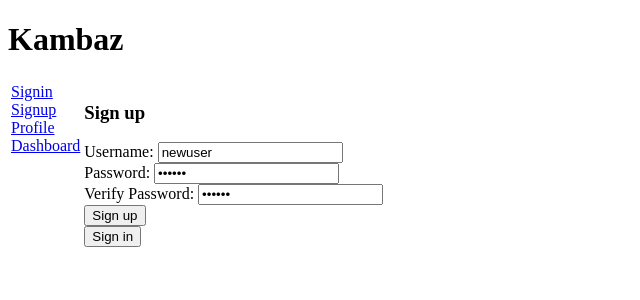
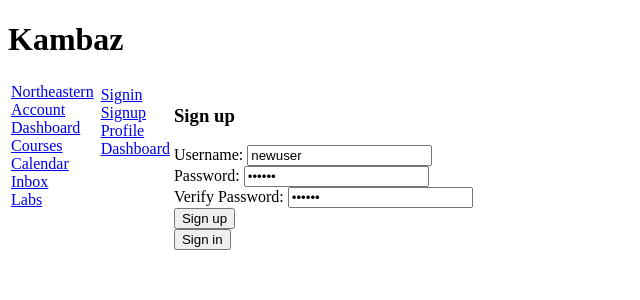
Before and after one commit to xilu56/kambaz-react-web-app-cs5610-sm25, a React app: page /#/Kambaz/Account/Signup in a window 1280 px wide. Shown: the top 300 px of the page, without its empty margins (0-640 px from the left). Built offline with nearby package versions, Linux system fonts and the light colour scheme; the HTML template or start-up script is replaced by a standard one.

Commit message:
Kambaz - Navigation Sidebar - Link to NEU, Navigation Sidebar - Link to Account, Navigation Sidebar - Link to Dashboard

```diff
--- /dev/null
+++ b/src/Kambaz/Navigation.tsx
@@ -0,0 +1,14 @@
+import { Link } from "react-router-dom";
+export default function KambazNavigation() {
+  return (
+    <div id="wd-kambaz-navigation">
+      <a href="https://www.northeastern.edu/" id="wd-neu-link" target="_blank">Northeastern</a><br/>
+      <Link to="/Kambaz/Account" id="wd-account-link">Account</Link><br/>
+      <Link to="/Kambaz/Dashboard" id="wd-dashboard-link">Dashboard</Link><br/>
+      <Link to="/Kambaz/Dashboard" id="wd-course-link">Courses</Link><br/>
+      <Link to="/Kambaz/Calendar" id="wd-calendar-link">Calendar</Link><br/>
+      <Link to="/Kambaz/Inbox" id="wd-inbox-link">Inbox</Link><br/>
+      <Link to="/Labs" id="wd-labs-link">Labs</Link><br/>
+    </div>
+  );
+}
--- a/src/Kambaz/index.tsx
+++ b/src/Kambaz/index.tsx
@@ -1,15 +1,28 @@
 import { Routes, Route, Navigate } from "react-router";
 import Account from "./Account";
 import Dashboard from "./Dashboard";
+import KambazNavigation from "./Navigation";
+
 export default function Kambaz() {
   return (
     <div id="wd-kambaz">
       <h1>Kambaz</h1>
-      <Routes>
-        <Route path="/" element={<Navigate to="Account" />} />
-        <Route path="/Account/*" element={<Account />} />
-        <Route path="/Dashboard" element={<Dashboard />} />
-      </Routes>
+      <table>
+        <tbody>
+          <tr>
+            <td valign="top">
+              <KambazNavigation />
+            </td>
+            <td valign="top">
+              <Routes>
+                <Route path="/" element={<Navigate to="Account" />} />
+                <Route path="/Account/*" element={<Account />} />
+                <Route path="/Dashboard" element={<Dashboard />} />
+              </Routes>
+            </td>
+          </tr>
+        </tbody>
+      </table>
     </div>
   );
 }
```
